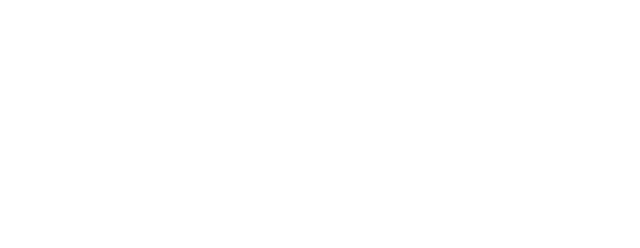
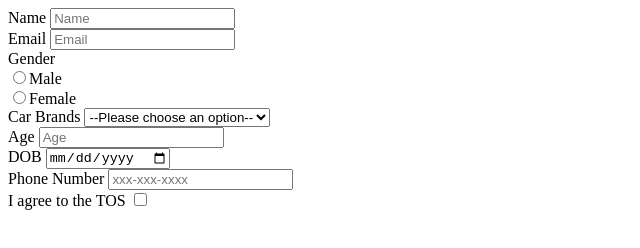
Before and after one commit to acciojob/signup-form-car-arindam0011, a website: page main.html in a window 1280 px wide. Shown: the whole page, without its empty margins (0-640 px from the left). Drawn offline with Linux system fonts and the light colour scheme.

Commit message:
created a submission

```diff
--- a/main.html
+++ b/main.html
@@ -8,6 +8,51 @@
 
 <body>
 	<!-- the entire body must be written by student -->
+	<from method="post">
+
+
+	<label for="Name">Name</label>
+	<input required placeholder="Name"  id="name" type="text" >
+	<br>
+
+	<label for="email">Email</label>
+	<input type="email" placeholder="Email" required id="email">
+	<br>
+
+	<label for="Gender">Gender</label><br>
+	<input type="radio" required id="gender_m, gender_f" name="Gender">Male <br>
+	<input type="radio" required id="gender_m, gender_f" name="Gender">Female
+	<br>
+
+	<label for="cars">Car Brands</label>
+	<select  type="select" required id="cars" placeholder="--Please choose an option--">
+		<option value="" disabled selected>--Please choose an option--</option>
+		<option>Hundai</option>
+		<option>BMW</option>
+		<option>Audi</option>
+		<option>TATA</option>
+		<option>Mahindra</option>
+		<option>Marcedies</option>
+	</select>
+	<br>
+
+	<label for="age">Age</label>
+	<input type="number" placeholder="Age" required id="age">
+	<br>
+
+	<label for="dob">DOB</label>
+	<input type="date"  required id="dob">
+	<br>
+
+	<label for="tel">Phone Number</label>
+	<input type="tel" placeholder="xxx-xxx-xxxx" required id="tel">
+	<br>
+
+	<label for="I agree to the TOS">I agree to the TOS</label>
+	<input type="checkbox"  required id="tos">
+
+
+	</from>
     <script type="text/javascript" src="./script.js">
 </script>
 
```
